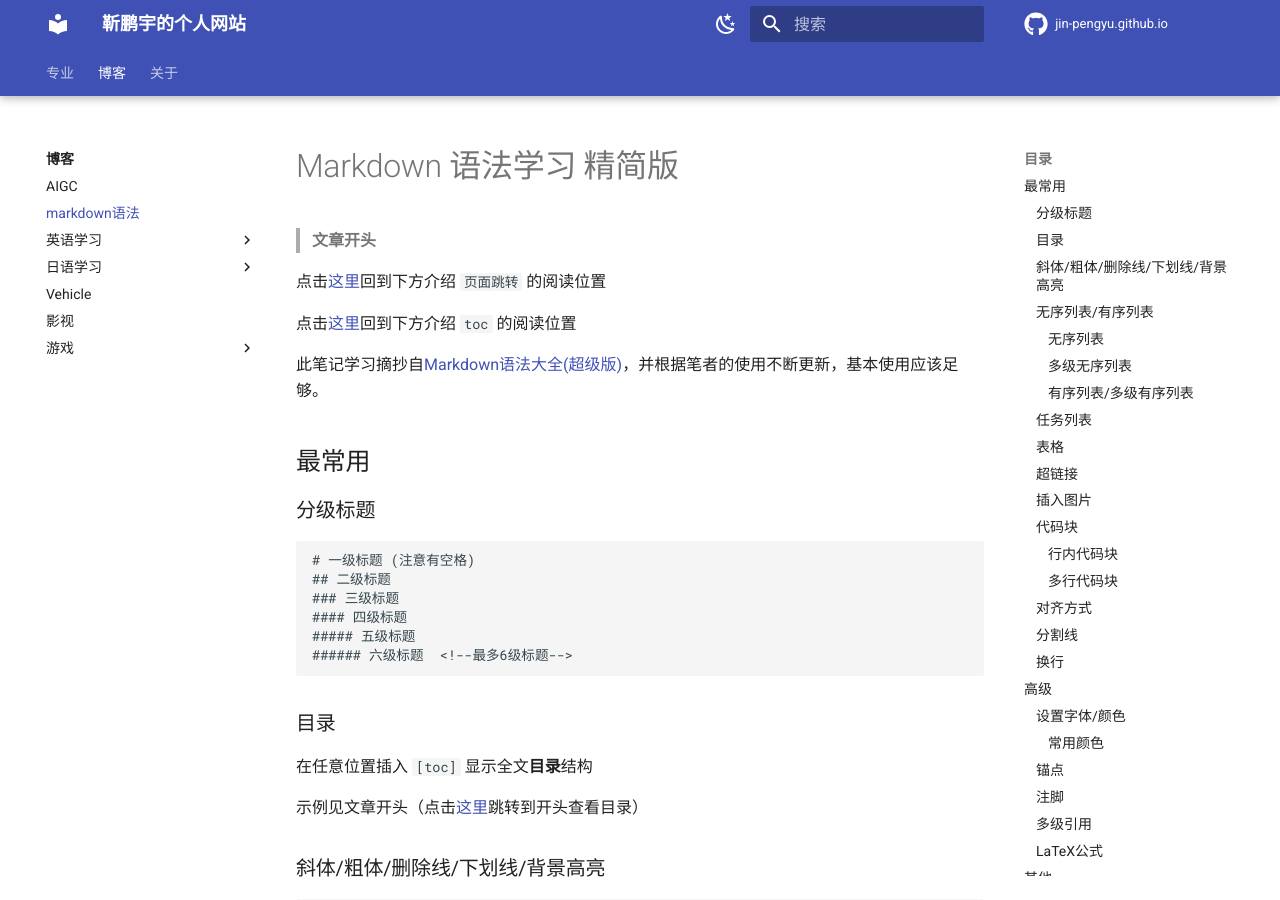
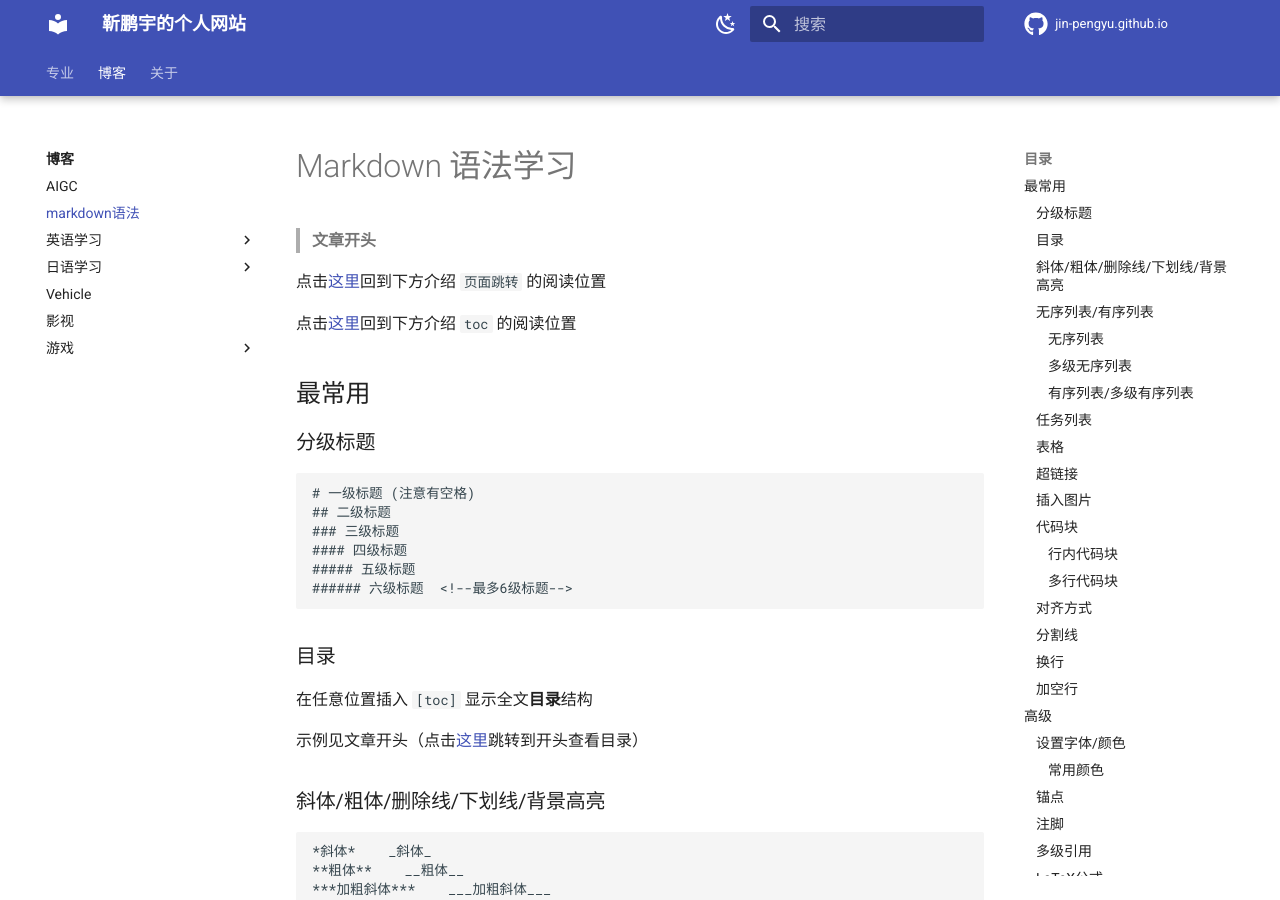
Before and after one commit to Pengyu-Jin/Pengyu-Jin.github.io, an MkDocs documentation site: the page built from docs/blog/markdown/markdown.md, in a window 1280 px wide and 900 px high. Built offline with MkDocs 1.6.1 and Material for MkDocs 9.7.7, drawn with Linux system fonts in a browser that asks for light colours.

Commit message:
style change 233

````diff
--- a/docs/blog/markdown/markdown.md
+++ b/docs/blog/markdown/markdown.md
@@ -1,4 +1,4 @@
-# Markdown 语法学习 精简版
+# Markdown 语法学习
 
 > <span id="top">**文章开头**</span>
 
@@ -6,7 +6,6 @@
 
 点击[这里](#catalog)回到下方介绍 `toc` 的阅读位置
 
-此笔记学习摘抄自[Markdown语法大全(超级版)](https://www.jianshu.com/p/ebe52d2d468f "jianshu.com")，并根据笔者的使用不断更新，基本使用应该足够。
 
 ## 最常用
 
@@ -198,6 +197,13 @@
 不同markdown编辑器可能有不同的换行方式，最简单为直接敲回车
 
 markdown文本内的连续两个或多个回车会被替换为一个回车
+
+### 加空行
+```
+<br></br>
+```
+<br></br>
+
 
 ## 高级
 
````
